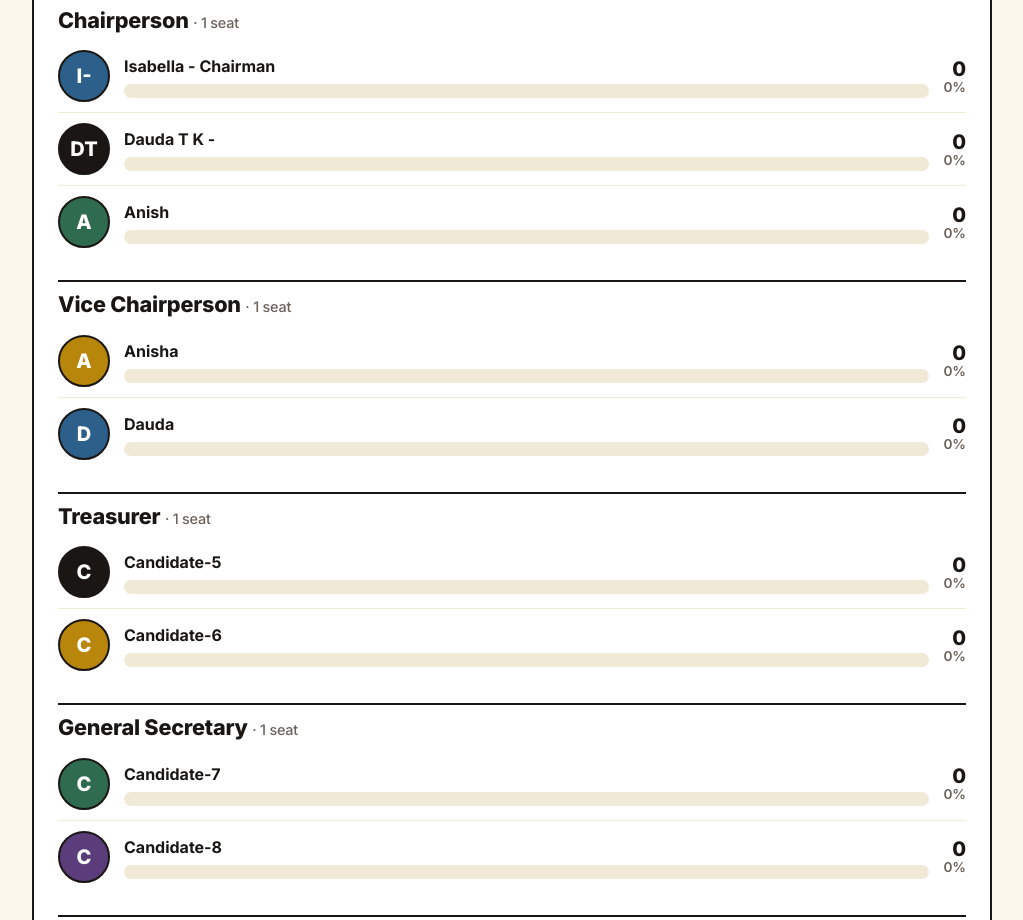
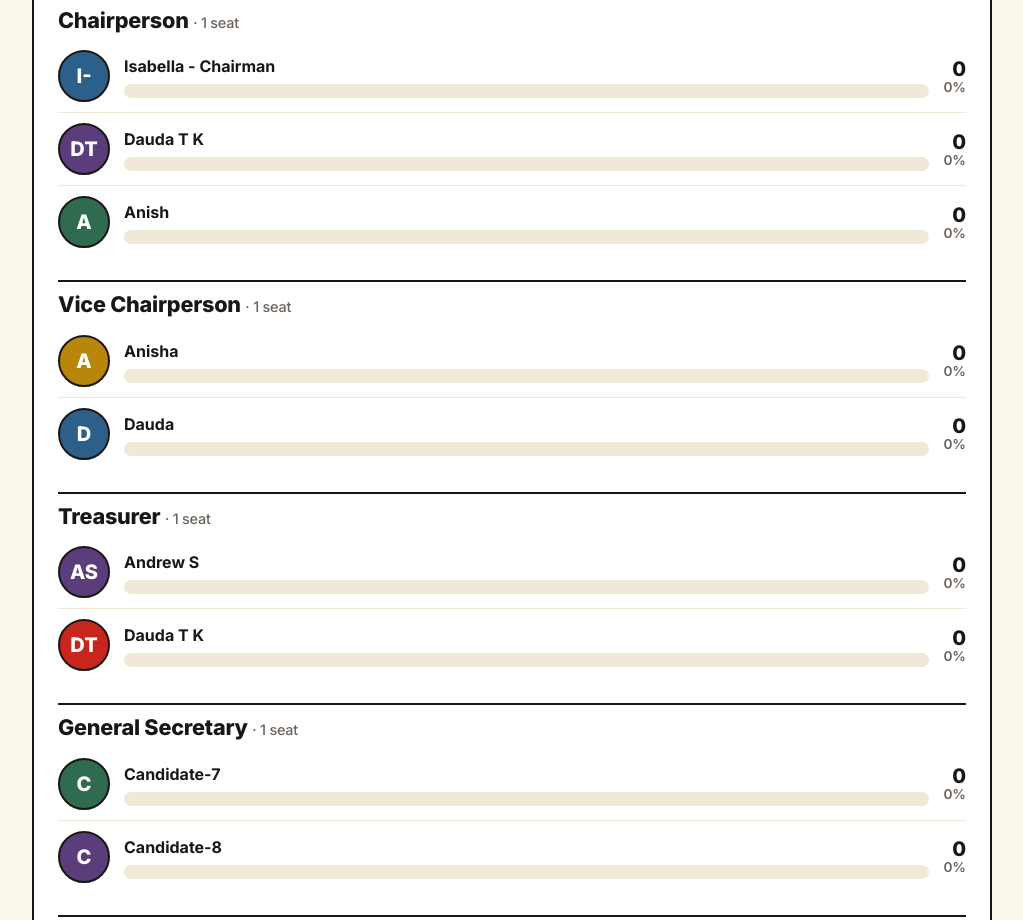
Before and after one commit to mperwe/votingapp, a React (Vite) app: page / in a window 1280 px wide. Shown: the part 1080-2000 px from the top of the page, without its empty margins (128-1151 px from the left). Built offline with nearby package versions, Linux system fonts and the light colour scheme.

Commit message:
candidates names- GS

```diff
--- a/src/store.js
+++ b/src/store.js
@@ -28,9 +28,9 @@ const POS = [
 // ------------------------------------------------------
 
 const CANDIDATES = [
-  ['Isabella - Chairman', 'Dauda T K - ', 'Anish ' ],
+  ['Isabella - Chairman', 'Dauda T K  ', 'Anish ' ],
   ['Anisha', 'Dauda'],
-  ['Candidate-5', 'Candidate-6'],
+  ['Andrew S', 'Dauda T K'],
   ['Candidate-7', 'Candidate-8'],
   ['Candidate-9', 'Candidate-10'],
   [
```
